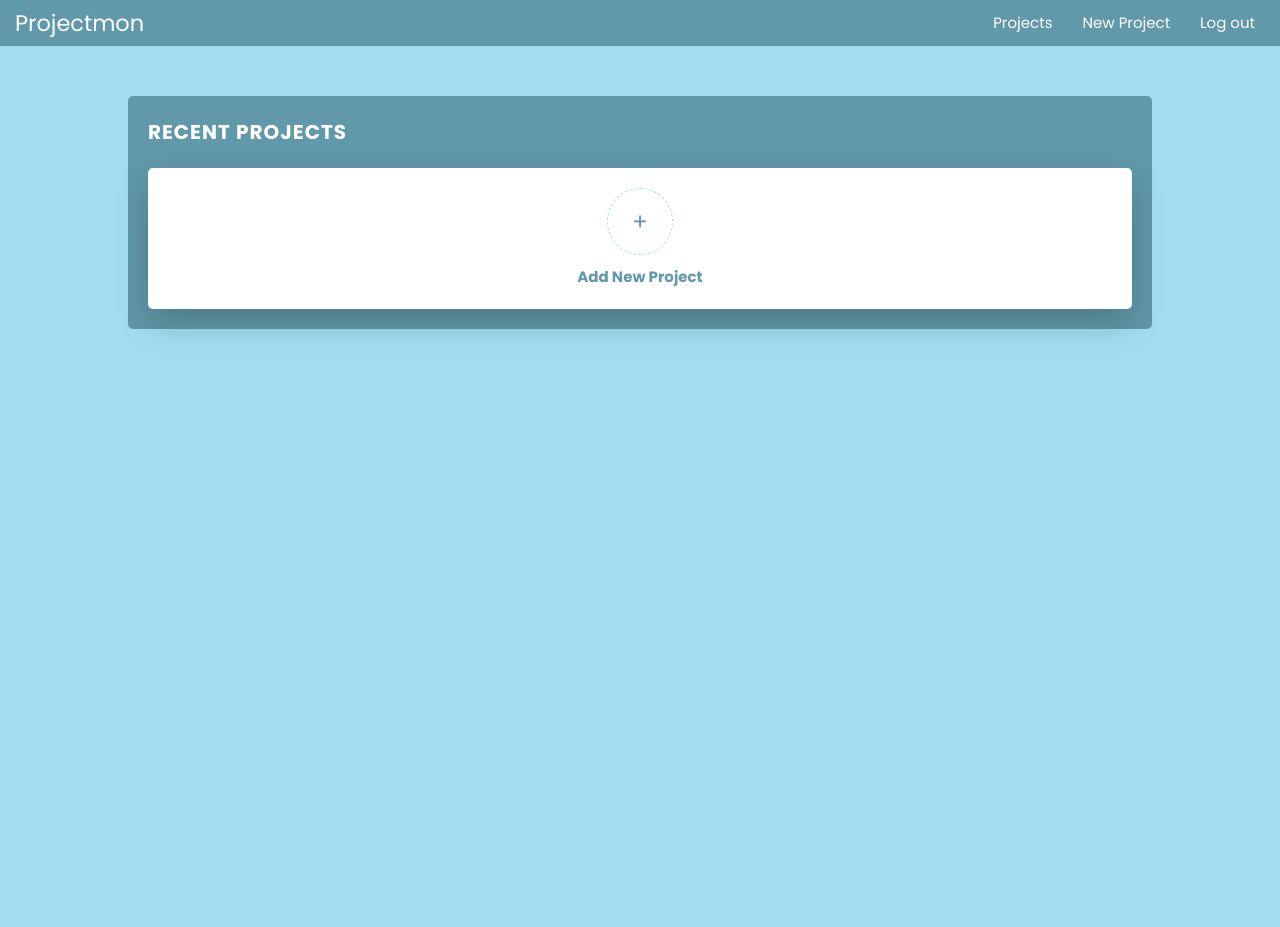
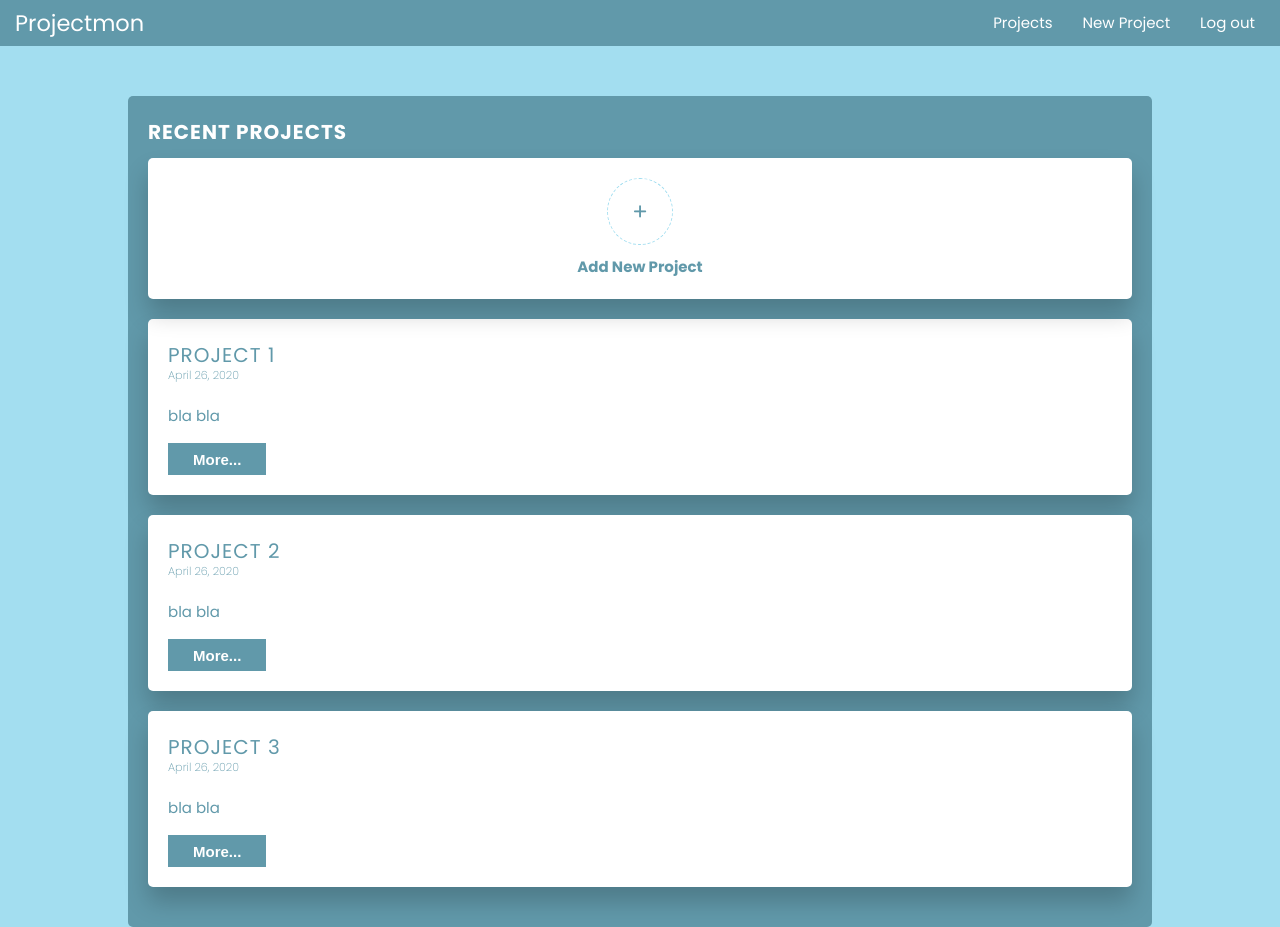
Before and after one commit to DorSarel/projectmon, a React (Create React App) app: page / in a window 1280 px wide. Before the commit the page ends 800 px from the top, so only its background shows below. Built offline with nearby package versions, Linux system fonts and the light colour scheme.

Commit message:
Update common project-card style & Create RecentProject and Project components

```diff
--- a/src/common.scss
+++ b/src/common.scss
@@ -1,6 +1,18 @@
+.btn {
+  border: 0;
+  text-transform: capitalize;
+  background-color: var(--secondary-color);
+  color: #fff;
+  padding: 0.75rem 2.5rem;
+  font-size: 1.5rem;
+  font-weight: 700;
+  cursor: pointer;
+}
+
 .project-card {
   background-color: #fff;
   border-radius: 5px;
-  box-shadow: 0 1.5rem 3.5rem rgba(0, 0, 0, 0.2);
+  box-shadow: 0 1.5rem 2.5rem rgba(0, 0, 0, 0.2);
   padding: 2rem;
+  margin-bottom: 2rem;
 }
--- a/src/components/Dashboard/AddNewProject.js
+++ b/src/components/Dashboard/AddNewProject.js
@@ -2,8 +2,8 @@ import React from 'react';
 
 const AddNewProject = () => {
   return (
-    <div className='project-card new-project'>
-      <i class='fas fa-plus new-project__icon'></i>
+    <div className='project-card new-project dashboard__grid-item'>
+      <i className='fas fa-plus new-project__icon'></i>
       <p className='new-project__text'>add new project</p>
     </div>
   );
--- a/src/components/Dashboard/Dashboard.js
+++ b/src/components/Dashboard/Dashboard.js
@@ -1,6 +1,7 @@
 import React from 'react';
 
 import AddNewProject from './AddNewProject';
+import RecentProjects from './RecentProjects';
 
 import './style.scss';
 
@@ -9,6 +10,7 @@ const Dashboard = () => {
     <div className='dashboard'>
       <h2 className='recent-title'>Recent Projects</h2>
       <AddNewProject />
+      <RecentProjects />
     </div>
   );
 };
--- /dev/null
+++ b/src/components/Dashboard/RecentProjects.js
@@ -0,0 +1,24 @@
+import React from 'react';
+import Project from '../Projects/Project';
+
+const recentProjects = [
+  { id: 1, title: 'Project 1', description: 'bla bla' },
+  { id: 2, title: 'Project 2', description: 'bla bla' },
+  { id: 3, title: 'Project 3', description: 'bla bla' },
+];
+
+const RecentProjects = () => {
+  return (
+    <>
+      {recentProjects.map((project) => (
+        <Project
+          key={project.id}
+          project={project}
+          layoutClass='dashboard__grid-item'
+        />
+      ))}
+    </>
+  );
+};
+
+export default RecentProjects;
--- a/src/components/Dashboard/style.scss
+++ b/src/components/Dashboard/style.scss
@@ -1,7 +1,13 @@
+/* DASHBOARD LAYOUT */
+//=====================
 .dashboard {
   display: grid;
   grid-template-columns: repeat(4, 1fr);
-  grid-gap: 1rem;
+
+  &__grid-item {
+    grid-column: 1 / -1;
+    color: var(--secondary-color);
+  }
 }
 
 .recent-title {
@@ -12,15 +18,25 @@
   letter-spacing: 1px;
 }
 
+/* new-project */
+//=====================
 .new-project {
-  grid-column: 1 / -1;
-  color: var(--secondary-color);
   font-size: 1.5rem;
   display: flex;
   flex-direction: column;
   justify-content: center;
   align-items: center;
   cursor: pointer;
+  transform: translateY(0);
+  transition: transform 0.2s;
+
+  &:hover {
+    transform: translateY(-3px);
+  }
+
+  &:active {
+    transform: translateY(0);
+  }
 
   &__icon {
     margin-bottom: 1rem;
@@ -34,3 +50,6 @@
     font-weight: 700;
   }
 }
+
+/* Recent Projects */
+//=====================
--- /dev/null
+++ b/src/components/Projects/Project.js
@@ -0,0 +1,15 @@
+import React from 'react';
+import './style.scss';
+
+const Project = ({ project, layoutClass = '' }) => {
+  return (
+    <div className={`project-card project ${layoutClass}`}>
+      <h3 className='project__title'>{project.title}</h3>
+      <span className='project__date'>April 26, 2020</span>
+      <p className='project__text'>{project.description}</p>
+      <button className='btn project__btn'>more...</button>
+    </div>
+  );
+};
+
+export default Project;
--- /dev/null
+++ b/src/components/Projects/style.scss
@@ -0,0 +1,21 @@
+.project {
+  &__title {
+    font-size: 2rem;
+    text-transform: uppercase;
+    letter-spacing: 1px;
+    margin-bottom: -5px;
+    font-weight: 400;
+  }
+
+  &__date {
+    font-weight: 200;
+    font-size: 1.125rem;
+    margin-bottom: 2rem;
+    display: inline-block;
+  }
+
+  &__text {
+    font-size: 1.5rem;
+    margin-bottom: 1.5rem;
+  }
+}
```
